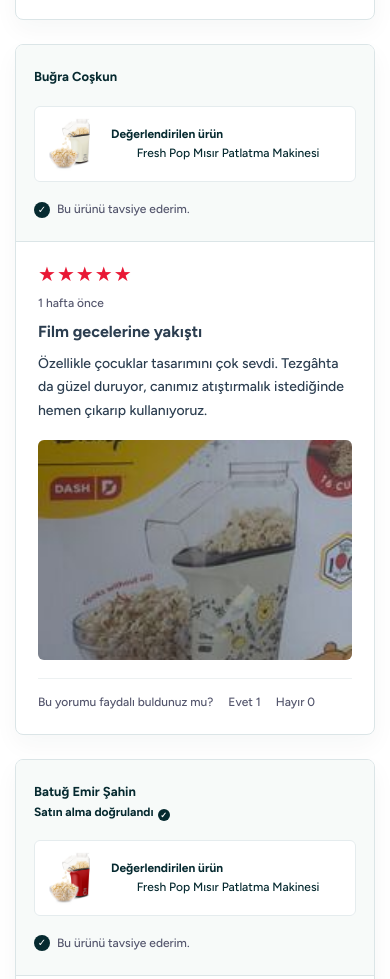
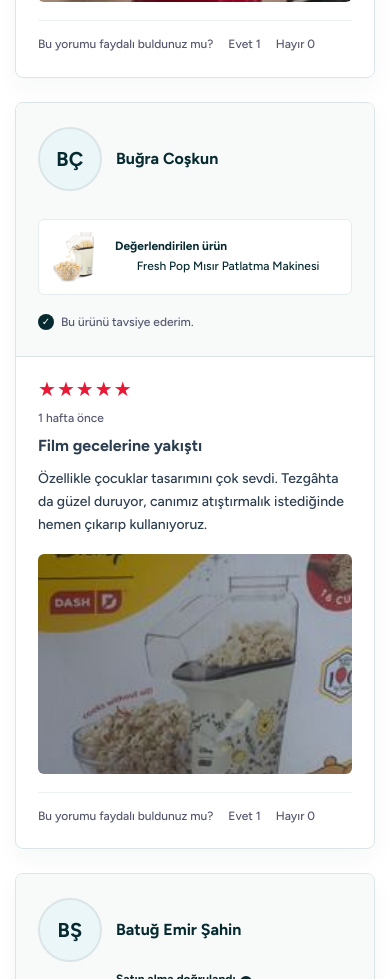
Before and after one commit to karola3vax/bydash-site, a plain HTML site: page index.html in a window 390 px wide. Shown: the part 5122-6101 px from the top of the page. Drawn offline with Linux system fonts and the light colour scheme; no server answers.

Commit message:
Revise review author design

```diff
--- a/app.js
+++ b/app.js
@@ -718,8 +718,11 @@ function renderReviewArticle(review) {
   return `
     <article>
       <aside>
-        <strong>${escapeHtml(review.name || "Müşteri")}</strong>
-        <span>${review.verified ? "Satın alma doğrulandı" : "Yeni yorum"}</span>
+        <div class="review-author">
+          <span class="review-avatar" aria-hidden="true">${escapeHtml(getInitials(review.name || "Müşteri"))}</span>
+          <strong>${escapeHtml(review.name || "Müşteri")}</strong>
+        </div>
+        <span class="${review.verified ? "verified" : "review-status"}">${review.verified ? "Satın alma doğrulandı" : "Yeni yorum"}</span>
         <div class="review-product">
           <img src="${allImages[state.selectedVariant.start - 1].src}" alt="">
           <div>
@@ -747,6 +750,16 @@ function getSessionId() {
   const value = `sess_${Date.now()}_${Math.random().toString(16).slice(2)}`;
   localStorage.setItem(SESSION_STORAGE_KEY, value);
   return value;
+}
+
+function getInitials(name) {
+  return String(name)
+    .trim()
+    .split(/\s+/)
+    .slice(0, 2)
+    .map((part) => part[0] || "")
+    .join("")
+    .toLocaleUpperCase("tr-TR") || "M";
 }
 
 function loadCart() {
--- a/index.html
+++ b/index.html
@@ -339,7 +339,10 @@
         <div class="review-list" data-review-list>
           <article>
             <aside>
-              <strong>Furkan Çakı</strong>
+              <div class="review-author">
+                <span class="review-avatar" aria-hidden="true">FÇ</span>
+                <strong>Furkan Çakı</strong>
+              </div>
               <span class="verified">Satın alma doğrulandı</span>
               <div class="review-product">
                 <img src="assets/styles/red.jpg" alt="">
@@ -362,7 +365,10 @@
           </article>
           <article>
             <aside>
-              <strong>Buğra Coşkun</strong>
+              <div class="review-author">
+                <span class="review-avatar" aria-hidden="true">BÇ</span>
+                <strong>Buğra Coşkun</strong>
+              </div>
               <div class="review-product">
                 <img src="assets/styles/white.jpg" alt="">
                 <span>
@@ -383,7 +389,10 @@
           </article>
           <article>
             <aside>
-              <strong>Batuğ Emir Şahin</strong>
+              <div class="review-author">
+                <span class="review-avatar" aria-hidden="true">BŞ</span>
+                <strong>Batuğ Emir Şahin</strong>
+              </div>
               <span class="verified">Satın alma doğrulandı</span>
               <div class="review-product">
                 <img src="assets/styles/red.jpg" alt="">
--- a/styles.css
+++ b/styles.css
@@ -1256,7 +1256,7 @@ button {
 
 .review-list article {
   display: grid;
-  grid-template-columns: 300px minmax(0, 1fr);
+  grid-template-columns: 320px minmax(0, 1fr);
   gap: 0;
   overflow: hidden;
   border: 1px solid #dbe5e7;
@@ -1269,7 +1269,7 @@ button {
   min-height: 0;
   display: flex;
   flex-direction: column;
-  padding: 22px 18px;
+  padding: 24px 22px;
   border: 0;
   border-right: 1px solid #dbe5e7;
   background: #f7faf9;
@@ -1279,27 +1279,44 @@ button {
 
 .review-list aside strong {
   color: var(--ink);
-  font-size: 13px;
+  font-size: 16px;
+  line-height: 1.25;
   font-weight: 700;
 }
 
 .review-author {
   display: flex;
   align-items: center;
-  gap: 10px;
-}
-
-.review-author img {
-  width: 42px;
-  height: 42px;
+  gap: 14px;
+  margin-bottom: 8px;
+}
+
+.review-author img,
+.review-avatar {
+  width: 72px;
+  height: 72px;
+  flex: 0 0 72px;
   object-fit: cover;
   border-radius: 50%;
   background: #fff;
-}
-
-.verified {
-  color: var(--ink);
+  border: 2px solid #dbe5e7;
+}
+
+.review-avatar {
+  display: inline-grid;
+  place-items: center;
+  color: var(--ink);
+  background: #eaf6f8;
+  font-size: 20px;
   font-weight: 700;
+  letter-spacing: 0.02em;
+}
+
+.verified,
+.review-status {
+  color: var(--ink);
+  font-weight: 700;
+  margin-left: 86px;
 }
 
 .verified::after {
@@ -1335,7 +1352,7 @@ button {
   grid-template-columns: 54px 1fr;
   align-items: center;
   gap: 12px;
-  margin: 18px 0 0;
+  margin: 20px 0 0;
   padding: 10px;
   border: 1px solid #e5ecee;
   border-radius: 6px;
@@ -2270,6 +2287,18 @@ button {
     border-bottom: 1px solid #dbe5e7;
   }
 
+  .review-author img,
+  .review-avatar {
+    width: 64px;
+    height: 64px;
+    flex-basis: 64px;
+  }
+
+  .verified,
+  .review-status {
+    margin-left: 78px;
+  }
+
   .review-content time {
     position: static;
     display: block;
```
